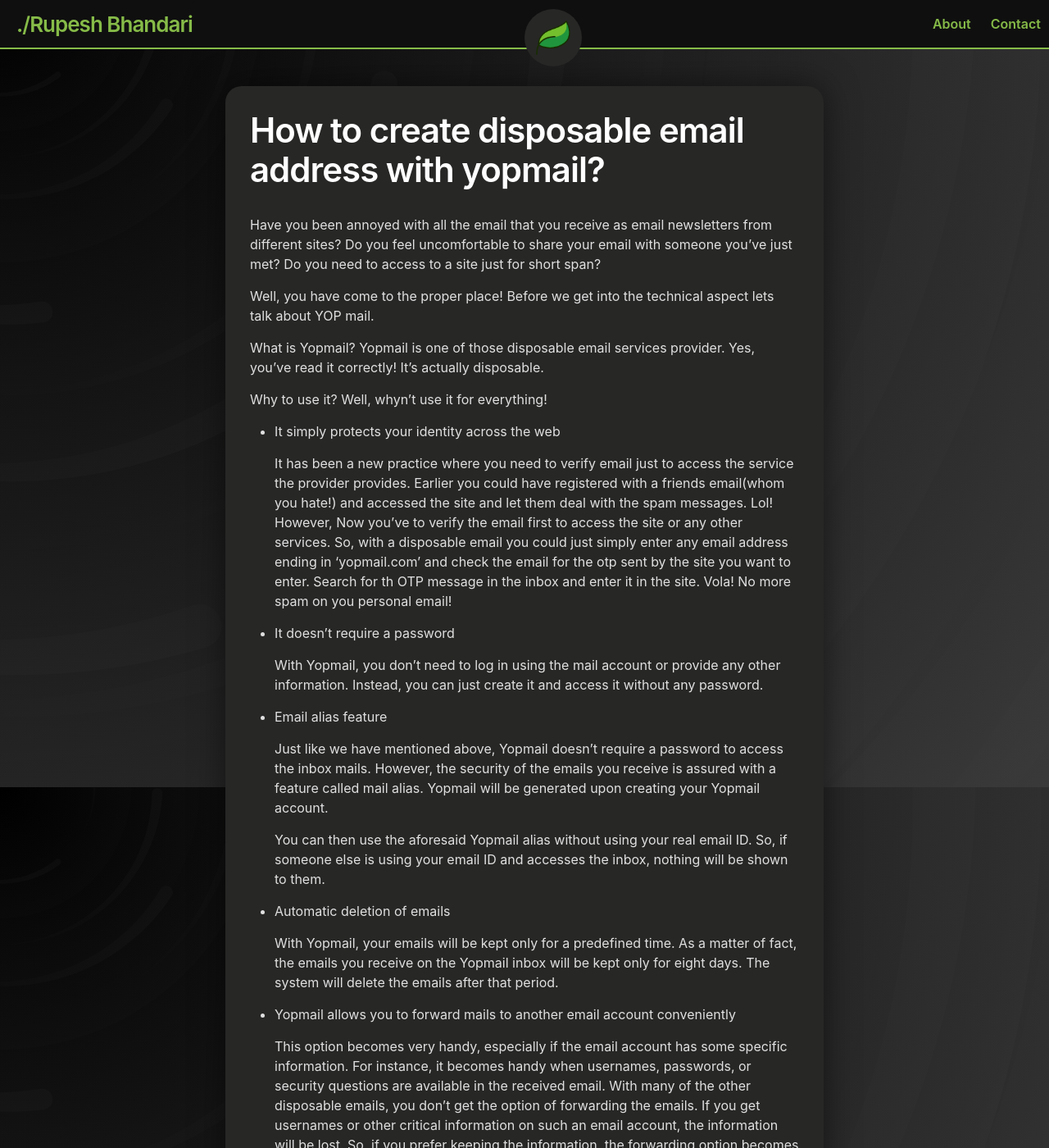
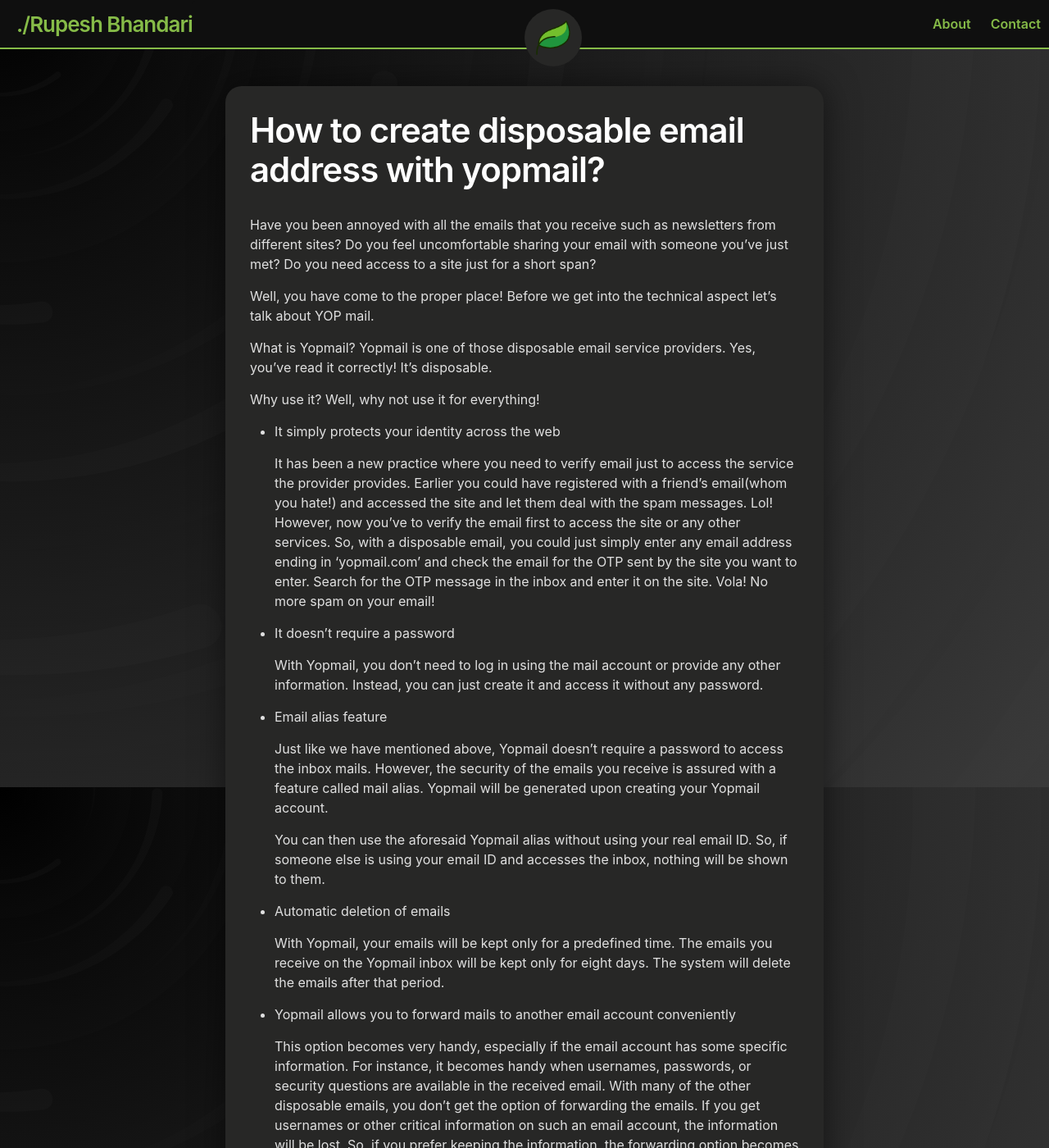
Before and after one commit to RupeshBhandari/rpshbhandari.github.ioa, a Jekyll site: the page built from _posts/2018-02-06-How to Create Disposable Email Address with Yopmail?.md, in a window 1280 px wide and 1400 px high. Shown: the whole window at 82% size. Built offline with Jekyll 4.4.1, drawn with Linux system fonts in a browser that asks for light colours; our own code applies the rules of GitHub Pages for plain Markdown files; a script that is not in the unit is left out; comment, search, counter and statistics services are not loaded; some of the changed text lies outside the part shown.

Commit message:
grammer on post(yopmail)

```diff
--- a/_posts/2018-02-06-How to Create Disposable Email Address with Yopmail?.md
+++ b/_posts/2018-02-06-How to Create Disposable Email Address with Yopmail?.md
@@ -1,15 +1,15 @@
-Have you been annoyed with all the email that you receive as email newsletters from different sites? Do you feel uncomfortable to share your email with someone you've just met? Do you need to access to a site just for short span?
+Have you been annoyed with all the emails that you receive such as newsletters from different sites? Do you feel uncomfortable sharing your email with someone you've just met? Do you need access to a site just for a short span?
 
-Well, you have come to the proper place! Before we get into the technical aspect lets talk about YOP mail.
+Well, you have come to the proper place! Before we get into the technical aspect let's talk about YOP mail.
 
 What is Yopmail?
-Yopmail is one of those disposable email services provider. Yes, you've read it correctly! It's actually disposable.
+Yopmail is one of those disposable email service providers. Yes, you've read it correctly! It's disposable.
 
-Why to use it?
-Well, whyn't use it for everything!
+Why use it?
+Well, why not use it for everything!
 - It simply protects your identity across the web
 
-    It has been a new practice where you need to verify email just to access the service the provider provides. Earlier you could have registered with a friends email(whom you hate!) and accessed the site and let them deal with the spam messages. Lol! However, Now you've to verify the email first to access the site or any other services. So, with a disposable email you could just simply enter any email address ending in 'yopmail.com' and check the email for the otp sent by the site you want to enter. Search for th OTP message in the inbox and enter it in the site. Vola! No more spam on you personal email!
+    It has been a new practice where you need to verify email just to access the service the provider provides. Earlier you could have registered with a friend's email(whom you hate!) and accessed the site and let them deal with the spam messages. Lol! However, now you've to verify the email first to access the site or any other services. So, with a disposable email, you could just simply enter any email address ending in 'yopmail.com' and check the email for the OTP sent by the site you want to enter. Search for the OTP message in the inbox and enter it on the site. Vola! No more spam on your email!
 - It doesn't require a password
 
     With Yopmail, you don’t need to log in using the mail account or provide any other information. Instead, you can just create it and access it without any password.
@@ -22,7 +22,7 @@ Well, whyn't use it for everything!
 
 - Automatic deletion of emails
 
-    With Yopmail, your emails will be kept only for a predefined time. As a matter of fact, the emails you receive on the Yopmail inbox will be kept only for eight days. The system will delete the emails after that period.
+    With Yopmail, your emails will be kept only for a predefined time. The emails you receive on the Yopmail inbox will be kept only for eight days. The system will delete the emails after that period.
 
 - Yopmail allows you to forward mails to another email account conveniently
 
@@ -36,12 +36,12 @@ Well, whyn't use it for everything!
 The but in this case are:
 - You should remember is that Yopmail (and other disposable email accounts) are not protected.
 
-    In other words, emails that come under the aforesaid account number can be accessed by other users. This problem can't be avioded but it can be 'somewhat' reduced by choosing a ultra-ultra-ultra unique email address. Phew, thats a lot of ultras!
-- Emails received on the Yopmail will stay only for a period of 8 days.
+    In other words, emails that come under the aforesaid account number can be accessed by other users. This problem can't be avoided but it can be 'somewhat' reduced by choosing an ultra-ultra-ultra unique email address. Phew, that's a lot of ultras!
+- Emails received on the Yopmail will stay only for 8 days.
 
-    The emails will only be for short period of time as compared to gmail, yahoo.
+    The emails will only be for a short period as compared to Gmail, yahoo.
 
-- Some of the internet-based services actually block disposable email addresses
+- Some of the internet-based services block disposable email addresses
 
     In that case, you will not be able to use a disposable email address to signup for them. In this case, you can use an email address created through an additional domain to signup for such services.
 
@@ -51,8 +51,8 @@ How to create a Yopmail?
 1. Go to 'http://www.yopmail.com/en/'
 ![Step 1](assets/images/Yopmail/1.png)
 
-2. Enter any email address of your choice. However, I would recommend using a ultra-unique one otherwise you might end of wasting alot of you time searching for that particular email!
+2. Enter any email address of your choice. However, I would recommend using an ultra-unique one otherwise you might end up wasting a lot of your time searching for that particular email!
 ![Step 2](assets/images/Yopmail/2.png)
 
-3. You will find the otp as shown below.
+3. You shall find the messages that come to your inbox as shown below.
 ![Step 3](assets/images/Yopmail/3.png)
```
